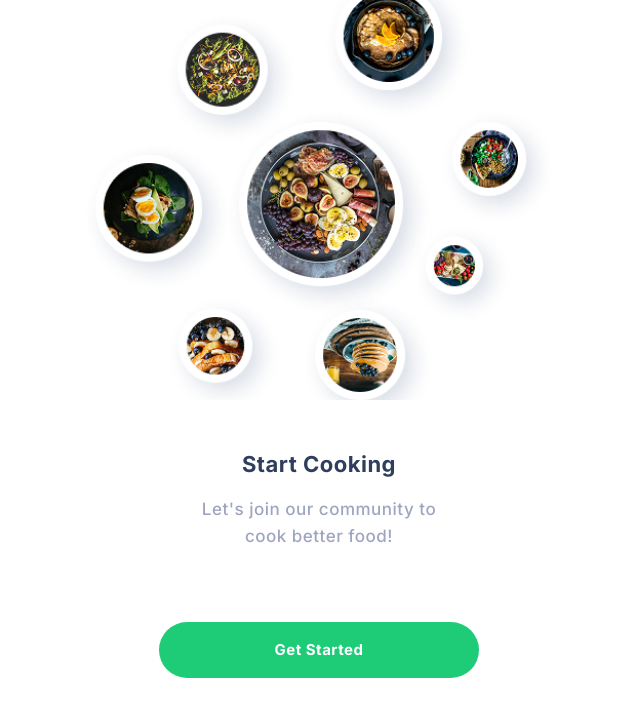
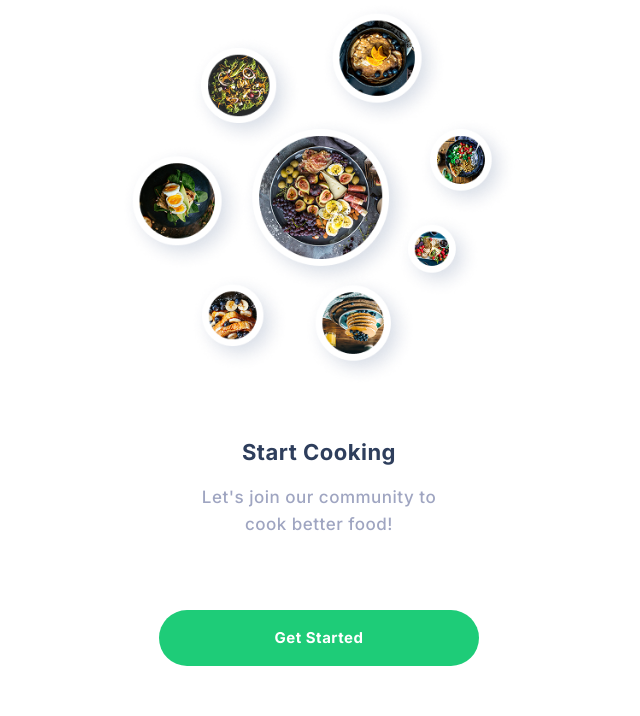
Before and after one commit to CodectiveOrg/recipes, a React (Vite) app: page /onboarding in a window 1280 px wide. Shown: the top 716 px of the page, without its empty margins (321-961 px from the left). Built offline with nearby package versions, Linux system fonts and the light colour scheme; no server answers.

Commit message:
[ADD] guest layout

```diff
--- /dev/null
+++ b/src/layouts/guest/guest.layout.tsx
@@ -0,0 +1,13 @@
+import type { ReactNode } from "react";
+
+import { Outlet } from "react-router";
+
+import styles from "./guest.module.css";
+
+export default function GuestLayout(): ReactNode {
+  return (
+    <div className={styles.guest}>
+      <Outlet />
+    </div>
+  );
+}
--- /dev/null
+++ b/src/layouts/guest/guest.module.css
@@ -0,0 +1,5 @@
+.guest {
+  max-inline-size: 25rem;
+
+  margin-inline: auto;
+}
--- a/src/routing.tsx
+++ b/src/routing.tsx
@@ -5,6 +5,7 @@ import { Route, Routes } from "react-router";
 import GuestOnlyGuard from "@/guards/guest-only.guard.tsx";
 import SignedInOnlyGuard from "@/guards/signed-in-only.guard.tsx";
 
+import GuestLayout from "@/layouts/guest/guest.layout.tsx";
 import RootLayout from "@/layouts/root/root.layout.tsx";
 import SignedInLayout from "@/layouts/signed-in/signed-in.layout.tsx";
 
@@ -20,9 +21,11 @@ export default function Routing(): ReactNode {
     <Routes>
       <Route element={<RootLayout />}>
         <Route element={<GuestOnlyGuard />}>
-          <Route path="onboarding" element={<OnboardingPage />} />
-          <Route path="sign-in" element={<SignInPage />} />
-          <Route path="sign-up" element={<SignUpPage />} />
+          <Route element={<GuestLayout />}>
+            <Route path="onboarding" element={<OnboardingPage />} />
+            <Route path="sign-in" element={<SignInPage />} />
+            <Route path="sign-up" element={<SignUpPage />} />
+          </Route>
         </Route>
         <Route element={<SignedInOnlyGuard />}>
           <Route element={<SignedInLayout />}>
```
